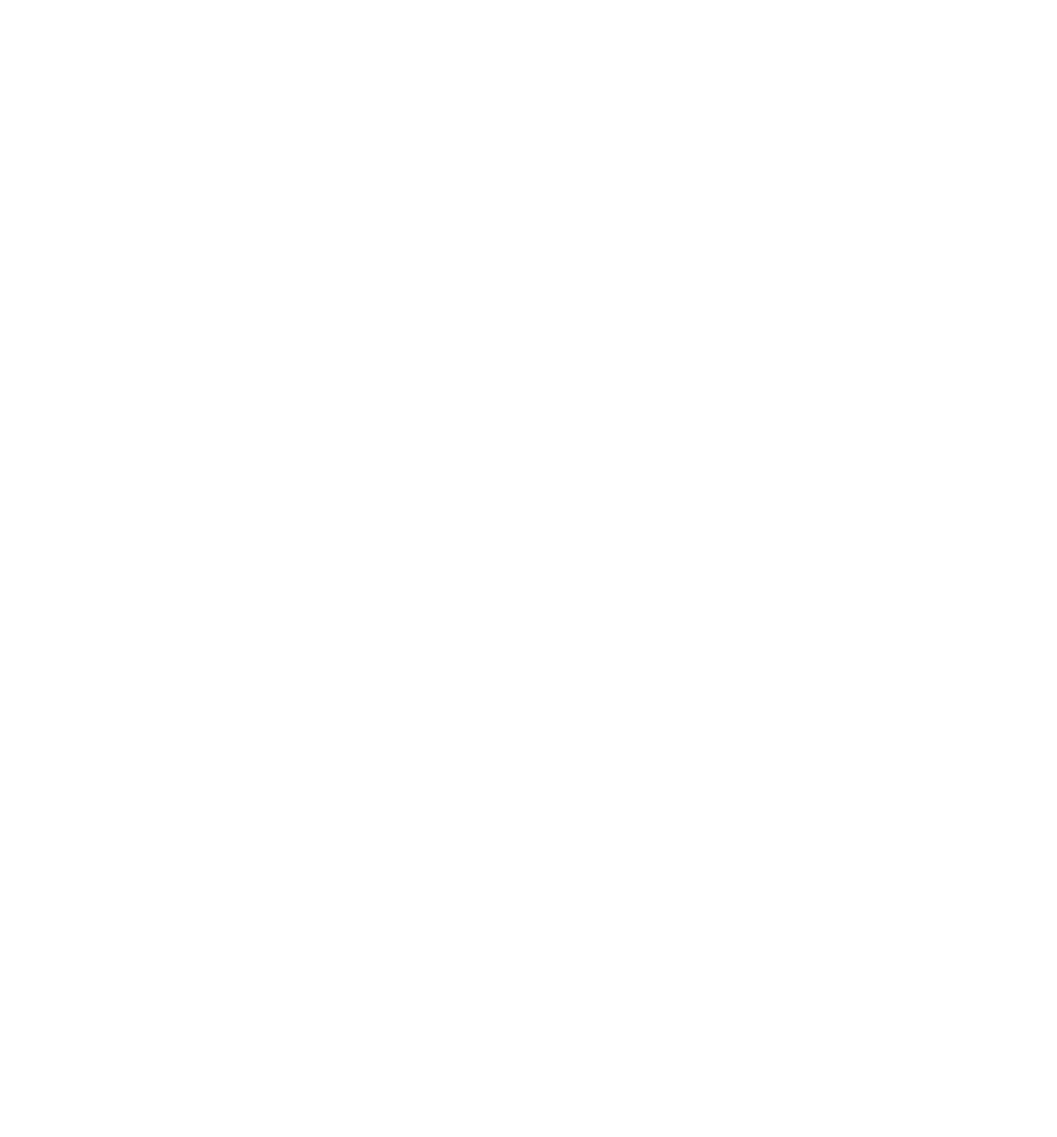
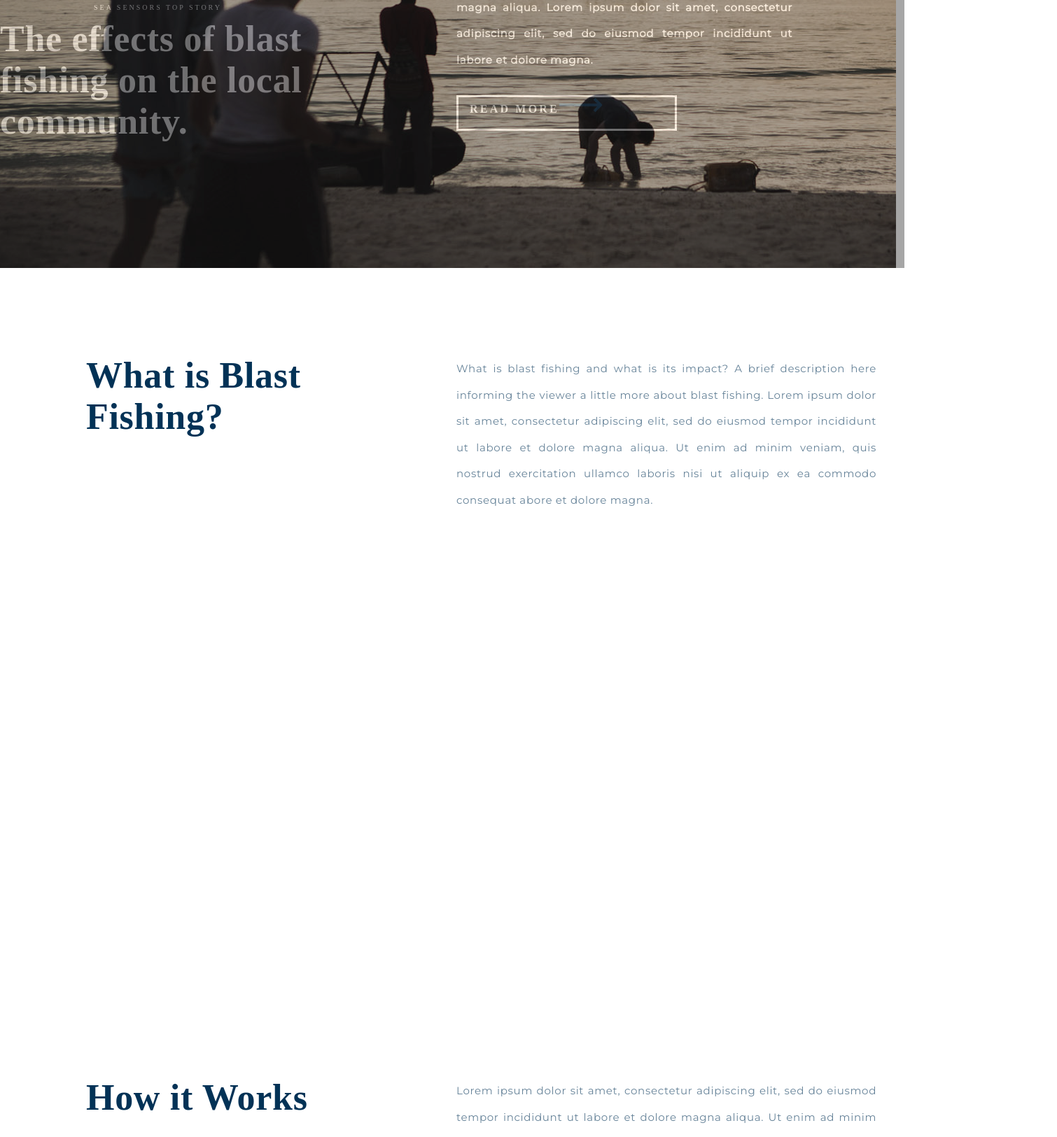
Before and after one commit to CodeForAfrica/sensors.AFRICA-SeaSensors, a Gatsby app: page / in a window 1280 px wide. Shown: the part 860-2485 px from the top of the page at 70% size, 1510 px wide, since content can reach past the window. Before the commit the page ends 800 px from the top, so only its background shows below. Built offline with nearby package versions, Linux system fonts and the light colour scheme.

Commit message:
Render all new components

```diff
--- a/src/pages/index.js
+++ b/src/pages/index.js
@@ -1,13 +1,21 @@
 import React, {Component, Fragment} from 'react'
 import HeaderCarousel from '../components/Header/Header';
-import FullWidthGrid from '../components/TextSection/TextSection';
+import BlastFishing from '..//components/TextSection/BlastFishing';
+import Video from '../components/Video/Video';
+import Works from '../components/TextSection/HowItWorks';
 import Stories from '../components/Cards/Stories';
+import TopStory from '../components/TopStory/TopStory';
 import '../assets/css/main.css';
 
 class IndexPage extends Component {
   render() {
     return <Fragment>
       <HeaderCarousel/>
+      <TopStory/>
+      <BlastFishing/>
+      <Video/>
+      <Works/>
+      <Stories/>
     </Fragment>
   }
 }
```
